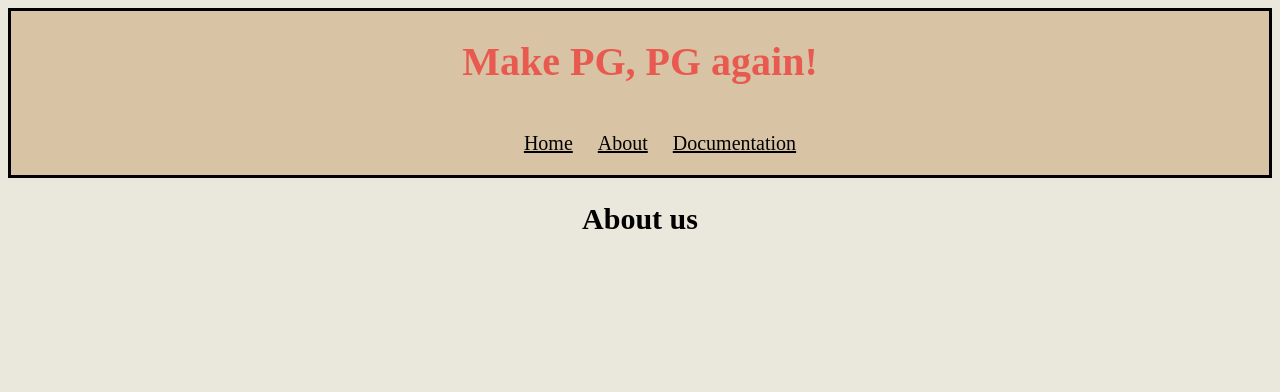
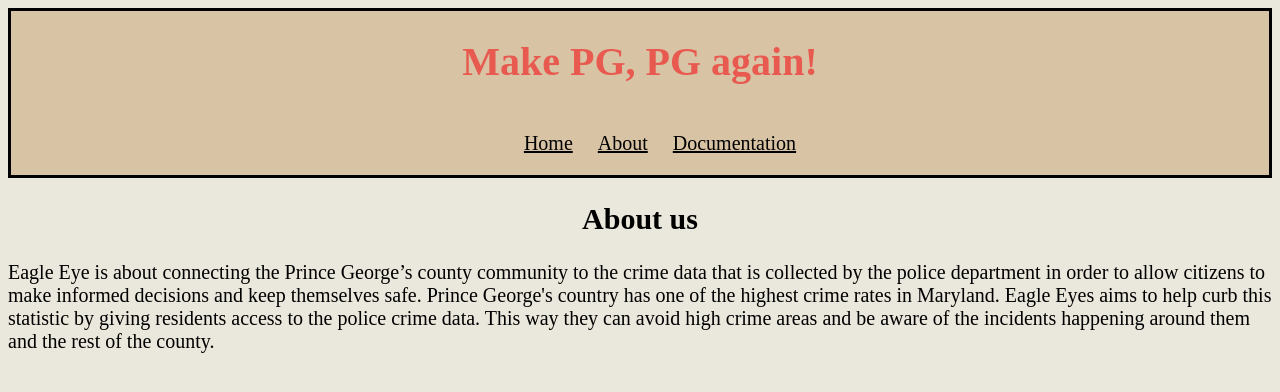
Before and after one commit to ZacFoss/377Project, a plain HTML site: page docs/src/about.html in a window 1280 px wide. Drawn offline with Linux system fonts and the light colour scheme.

Commit message:
Update about.html

```diff
--- a/docs/src/about.html
+++ b/docs/src/about.html
@@ -24,5 +24,9 @@
         </nav>
     </header>
     <h2>About us</h2>
+    <p>
+      Eagle Eye is about connecting the Prince George’s county community to the crime data that is collected by the police department in order to allow citizens to make informed decisions and keep themselves safe. Prince George's country has one of the highest crime rates in Maryland. Eagle Eyes aims to help curb this statistic by giving residents access to the police crime data. This way they can avoid high crime areas and be aware of the incidents happening around them and the rest of the county.
+
+    </p>
   </body>
 </html>
```
